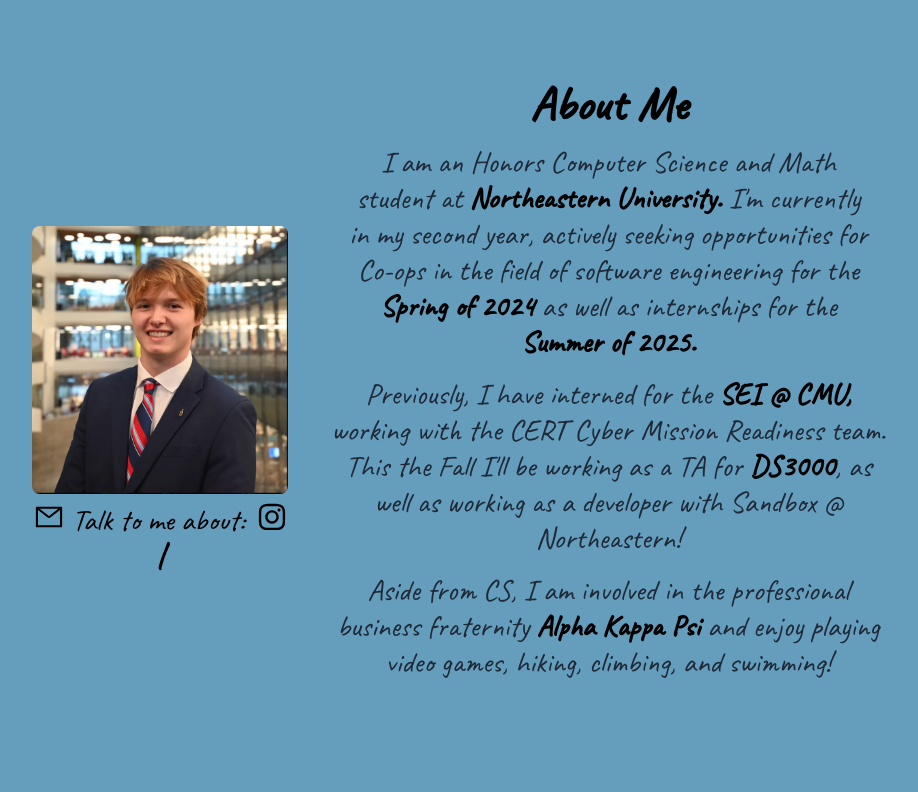
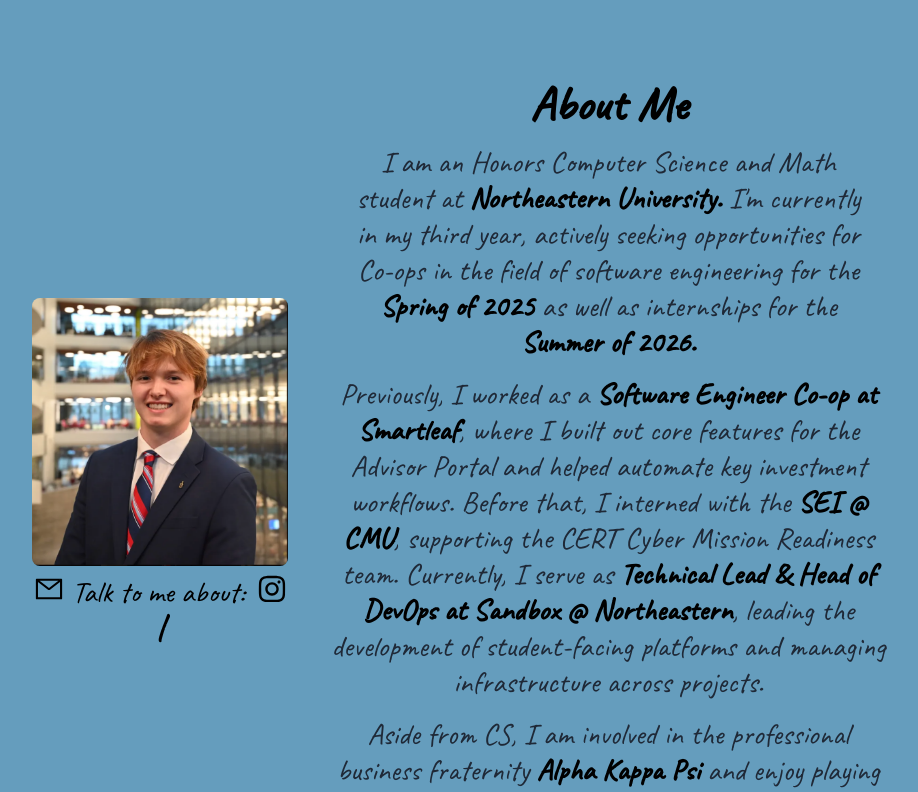
Before and after one commit to 23langloisj/Langlois-Portfolio, a React (Vite) app: page / in a window 1280 px wide. Shown: the part 860-1652 px from the top of the page, without its empty margins (181-1099 px from the left). Built offline with nearby package versions, Linux system fonts and the light colour scheme.

Commit message:
updated year, resume, and about me section

```diff
--- a/src/components/AboutMe.jsx
+++ b/src/components/AboutMe.jsx
@@ -53,20 +53,20 @@
             <p className="about-text text-3xl p-4 text-gray-800">
             I am an Honors Computer Science and Math student at
             <span className="font-bold text-black"> <a href="https://www.northeastern.edu/">Northeastern University. </a></span>
-            I&apos;m currently in my second year, actively seeking
+            I&apos;m currently in my third year, actively seeking
             opportunities for Co-ops in the field of software
             engineering for the
-            <span className="font-bold text-black"> Spring of 2024 </span>
+            <span className="font-bold text-black"> Spring of 2025 </span>
             as well as internships for the
-            <span className="font-bold text-black"> Summer of 2025.</span>
+            <span className="font-bold text-black"> Summer of 2026.</span>
           </p>
           <p className="about-me text-3xl text-gray-800">
-            Previously, I have interned for the <span className="font-bold text-black"> <a href="https://www.sei.cmu.edu/">SEI @ CMU, </a></span>
-            working with the CERT Cyber
-            Mission Readiness team.
-            This the Fall I'll be working as a TA for <span className="font-bold text-black"> <a href="https://www.khoury.northeastern.edu/home/rachlin/ds/ds3000_ds5110/">DS3000</a></span>,
-            as well as working as a developer with Sandbox @ Northeastern!
+            Previously, I worked as a <span className="font-bold text-black">Software Engineer Co-op at <a href="https://www.smartleaf.com/">Smartleaf</a></span>,
+            where I built out core features for the Advisor Portal and helped automate key investment workflows. Before that, I interned with the <span className="font-bold text-black"><a href="https://www.sei.cmu.edu/">SEI @ CMU</a></span>,
+            supporting the CERT Cyber Mission Readiness team. Currently, I serve as <span className="font-bold text-black">Technical Lead & Head of DevOps at <a href="https://www.northeasternsandbox.com/">Sandbox @ Northeastern</a></span>,
+            leading the development of student-facing platforms and managing infrastructure across projects.
           </p>
+
           <p className="about-me text-3xl mt-4 text-gray-800">
             Aside from CS, I am involved in the professional business
             fraternity <span className="font-bold text-black"><a href="https://www.akpsineu.org/">Alpha Kappa Psi </a></span>
--- a/src/components/Navbar.jsx
+++ b/src/components/Navbar.jsx
@@ -9,7 +9,7 @@
     { label: "Food", href: "/sheflang" },
   ];
 
-  const resumeLink = "Jacob-Langlois-Resume.pdf";
+  const resumeLink = "Langlois_Resume.pdf";
   const navigate = useNavigate();
 
   const handleNavClick = (href) => {
--- a/src/extra/experiences.js
+++ b/src/extra/experiences.js
@@ -3,8 +3,17 @@
 import cmu from '../assets/cmu.png';
 import khoury from '../assets/khoury.jpeg';
 import sandbox from '../assets/sandbox.png'
+import smartleaf from '../assets/smartleaf.jpeg';
 
 const experiences = [
+    {
+        company: "Smartleaf",
+        role: "Software Engineer Co-op",
+        description: "",
+        live: null,
+        image: smartleaf,
+        date: "Jan 2025 - June 2025"
+    },
     {
         company: "Khoury College of Computer Sciences",
         role: "DS3000 - Teaching Assistant",
```
Also changed, not shown: src/assets/smartleaf.jpeg (added), 1 other file (tests, documents, lock files or other folders).
